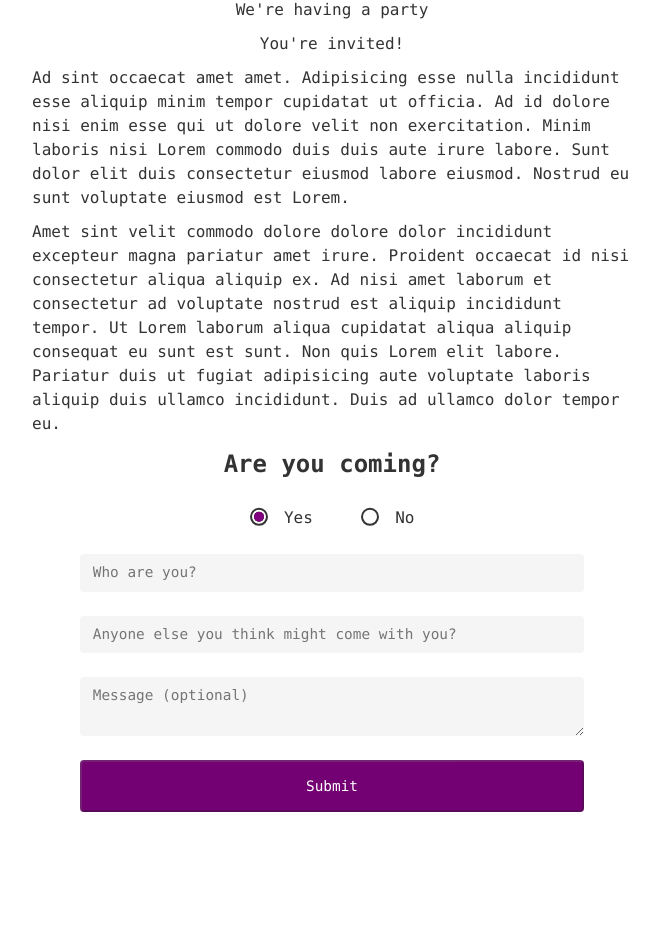
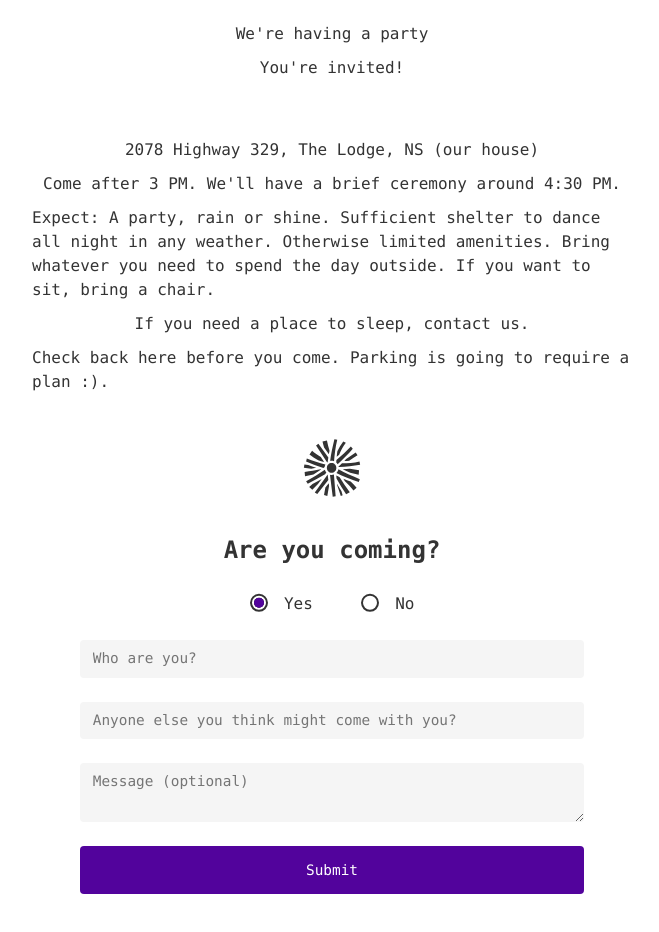
Before and after one commit to tbguest/wedding, a Next.js app: page / in a window 1280 px wide. Shown: the part 230-1162 px from the top of the page, without its empty margins (308-967 px from the left). Before the commit the page ends 1138 px from the top, so only its background shows below. Built offline with nearby package versions, Linux system fonts and the light colour scheme.

Commit message:
Form validation and copy

```diff
--- a/components/AttendeeForm/AttendeeForm.module.css
+++ b/components/AttendeeForm/AttendeeForm.module.css
@@ -49,7 +49,7 @@
   display: flex;
 }
 
-.form button {
+.button {
   width: 100%;
   display: flex;
   align-items: center;
@@ -58,16 +58,33 @@
   color: white;
   padding: 24px 0;
   border-radius: var(--border-radius);
-  background-color: rgb(116, 1, 116);
+  background-color: var(--color-accent-primary);
+  transition: background-color 0.5s ease-out;
+  border: none;
 }
 
-.form button:hover {
-  background-color: rgb(138, 3, 138);
+.buttonClicked {
+  background-color: green;
+}
+
+.button:hover {
+  background-color: var(--color-accent-primary-highlight);
   cursor: pointer;
 }
 
-.form button:focus {
-  border: 1px solid black;
+.buttonClicked:hover {
+  background-color: green;
+  cursor: default;
+}
+
+.button:focus {
+  outline: 1px solid #fff;
+  outline-offset: -2px;
+}
+
+.buttonText {
+  color: white;
+  background-color: inherit;
 }
 
 .form input[type="radio"] {
@@ -93,7 +110,7 @@
   border-radius: 50%;
   transform: scale(0);
   transition: 120ms transform ease-in-out;
-  box-shadow: inset 1em 1em purple;
+  box-shadow: inset 1em 1em var(--color-accent-primary);
   background-color: CanvasText;
 }
 
@@ -111,3 +128,11 @@
   position: absolute;
   width: 1px;
 }
+
+.required {
+  border: 1px solid red;
+}
+
+.disabled {
+  cursor: default;
+}
--- a/components/AttendeeForm/AttendeeForm.tsx
+++ b/components/AttendeeForm/AttendeeForm.tsx
@@ -2,16 +2,16 @@ import React from "react";
 import { Prisma } from "@prisma/client";
 import { useForm } from "react-hook-form";
 import { useCreateAttendee } from "@/hooks/use-create-attendee";
+import LoadingSpinner from "../LoadingSpinner/LoadingSpinner";
 import classes from "./AttendeeForm.module.css";
+import classNames from "classnames";
 
 type FormValues = Omit<Prisma.UserCreateInput, "attending"> & {
   attending: string;
 };
 
-// TODO: tabbable button
-
 export default function AttendeeForm() {
-  const { mutate } = useCreateAttendee();
+  const { mutate, isLoading, isSuccess } = useCreateAttendee();
 
   const {
     register,
@@ -33,6 +33,8 @@ export default function AttendeeForm() {
     mutate({ ...data, attending });
   };
 
+  const submitDisabled = isLoading || isSuccess;
+
   return (
     <form
       method="post"
@@ -45,7 +47,10 @@ export default function AttendeeForm() {
           <input
             type="radio"
             value="yes"
-            className={classes.radioInput}
+            disabled={submitDisabled}
+            className={classNames(classes.radioInput, {
+              [classes.radioInput]: submitDisabled,
+            })}
             {...register("attending", { required: true })}
           />{" "}
           Yes
@@ -53,29 +58,48 @@ export default function AttendeeForm() {
         <label>
           <input
             type="radio"
-            name="attending"
             value="no"
-            className={classes.radioInput}
+            {...register("attending", { required: true })}
+            disabled={submitDisabled}
+            className={classNames(classes.radioInput, {
+              [classes.radioInput]: submitDisabled,
+            })}
           />{" "}
           No
         </label>
       </p>
       <label>
         <div className={classes.visuallyHidden}>Name: </div>
-        <input
-          {...register("name", { required: true })}
-          defaultValue=""
-          placeholder="Who are you?"
-          className={classes.input}
-        />
+        <div
+          style={{
+            display: "flex",
+            flexDirection: "column",
+            textAlign: "left",
+            width: "100%",
+          }}
+        >
+          <input
+            {...register("name", { required: true })}
+            placeholder="Who are you?"
+            disabled={submitDisabled}
+            className={classNames(classes.input, {
+              [classes.required]: errors.name,
+            })}
+          />
+          {errors.name && (
+            <p style={{ color: "red", marginTop: 4 }}>
+              Please identify yourself.
+            </p>
+          )}
+        </div>
       </label>
-      {errors.name && <span>This field is required</span>}
       <label>
         <div className={classes.visuallyHidden}>Others: </div>
         <input
           {...register("additions")}
           defaultValue=""
           placeholder="Anyone else you think might come with you?"
+          disabled={submitDisabled}
           className={classes.input}
         />
       </label>
@@ -85,12 +109,25 @@ export default function AttendeeForm() {
           {...register("message")}
           defaultValue=""
           placeholder="Message (optional)"
+          disabled={submitDisabled}
           className={classes.input}
         />
       </label>
       <div className={classes.buttonRow}>
-        <button type="submit" disabled={!name}>
-          Submit
+        <button
+          type="submit"
+          disabled={submitDisabled}
+          className={classNames(classes.button, {
+            [classes.buttonClicked]: isSuccess,
+          })}
+        >
+          {isSuccess ? (
+            <p className={classes.buttonText}>Thanks!</p>
+          ) : isLoading ? (
+            <LoadingSpinner />
+          ) : (
+            <p className={classes.buttonText}>Submit</p>
+          )}
         </button>
       </div>
     </form>
--- a/components/IndexPage/IndexPage.tsx
+++ b/components/IndexPage/IndexPage.tsx
@@ -1,5 +1,6 @@
 import classes from "./IndexPage.module.css";
 import AttendeeForm from "@/components/AttendeeForm/AttendeeForm";
+import { GiDandelionFlower } from "react-icons/gi";
 
 export const IndexPage = () => {
   return (
@@ -7,24 +8,31 @@ export const IndexPage = () => {
       <h1 style={{ marginBottom: 0 }}>Laura and Tristan</h1>
       <h2 style={{ marginBottom: 4 }}>are getting married</h2>
       <h3 style={{ marginBottom: 16 }}>on September 2nd, 2023</h3>
+      <br />
       <p className={classes.description}>{"We're having a party"}</p>
       <p className={classes.description}>{"You're invited!"}</p>
+      <br />
+      <br />
       <p className={classes.description}>
-        Ad sint occaecat amet amet. Adipisicing esse nulla incididunt esse
-        aliquip minim tempor cupidatat ut officia. Ad id dolore nisi enim esse
-        qui ut dolore velit non exercitation. Minim laboris nisi Lorem commodo
-        duis duis aute irure labore. Sunt dolor elit duis consectetur eiusmod
-        labore eiusmod. Nostrud eu sunt voluptate eiusmod est Lorem.
+        {"2078 Highway 329, The Lodge, NS (our house)"}
       </p>
       <p className={classes.description}>
-        Amet sint velit commodo dolore dolore dolor incididunt excepteur magna
-        pariatur amet irure. Proident occaecat id nisi consectetur aliqua
-        aliquip ex. Ad nisi amet laborum et consectetur ad voluptate nostrud est
-        aliquip incididunt tempor. Ut Lorem laborum aliqua cupidatat aliqua
-        aliquip consequat eu sunt est sunt. Non quis Lorem elit labore. Pariatur
-        duis ut fugiat adipisicing aute voluptate laboris aliquip duis ullamco
-        incididunt. Duis ad ullamco dolor tempor eu.
+        {"Come after 3 PM. We'll have a brief ceremony around 4:30 PM."}
       </p>
+      <p className={classes.description}>
+        {
+          "Expect: A party, rain or shine. Sufficient shelter to dance all night in any weather. Otherwise limited amenities. Bring whatever you need to spend the day outside. If you want to sit, bring a chair."
+        }
+      </p>
+      <p className={classes.description}>
+        {"If you need a place to sleep, contact us."}
+      </p>
+      <p className={classes.description}>
+        {
+          "Check back here before you come. Parking is going to require a plan :)."
+        }
+      </p>
+      <GiDandelionFlower size={64} style={{ margin: 32 }} />
       <AttendeeForm />
     </main>
   );
--- /dev/null
+++ b/components/LoadingSpinner/LoadingSpinner.module.css
@@ -0,0 +1,10 @@
+.spinnerContainer {
+  display: flex;
+  justify-content: center;
+  align-items: center;
+  background-color: transparent;
+}
+
+.loadingSpinner {
+  background-color: transparent;
+}
--- /dev/null
+++ b/components/LoadingSpinner/LoadingSpinner.tsx
@@ -0,0 +1,16 @@
+import classes from "./LoadingSpinner.module.css";
+
+import React from "react";
+import { PulseLoader } from "react-spinners";
+
+export default function LoadingSpinner() {
+  return (
+    <div className={classes.spinnerContainer}>
+      <PulseLoader
+        color="#ffffff"
+        size={8}
+        className={classes.loadingSpinner}
+      />
+    </div>
+  );
+}
--- /dev/null
+++ b/components/LoadingSpinner/index.ts
@@ -0,0 +1 @@
+export * from "./LoadingSpinner";
--- a/styles/globals.css
+++ b/styles/globals.css
@@ -4,6 +4,8 @@
   --font-mono: ui-monospace, Menlo, Monaco, "Cascadia Mono", "Segoe UI Mono",
     "Roboto Mono", "Oxygen Mono", "Ubuntu Monospace", "Source Code Pro",
     "Fira Mono", "Droid Sans Mono", "Courier New", monospace;
+  --color-accent-primary: rgb(82, 3, 156);
+  --color-accent-primary-highlight: rgb(114, 0, 221);
 
   --foreground-rgb: 0, 0, 0;
   --background-start-rgb: 214, 219, 220;
```
